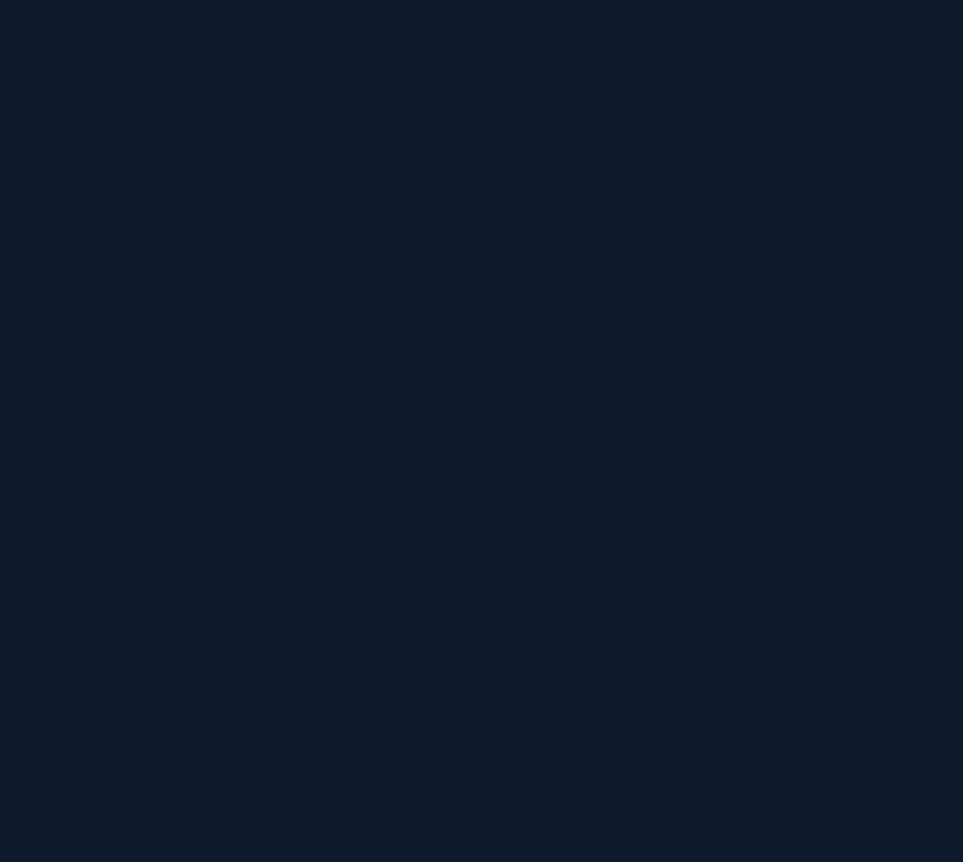
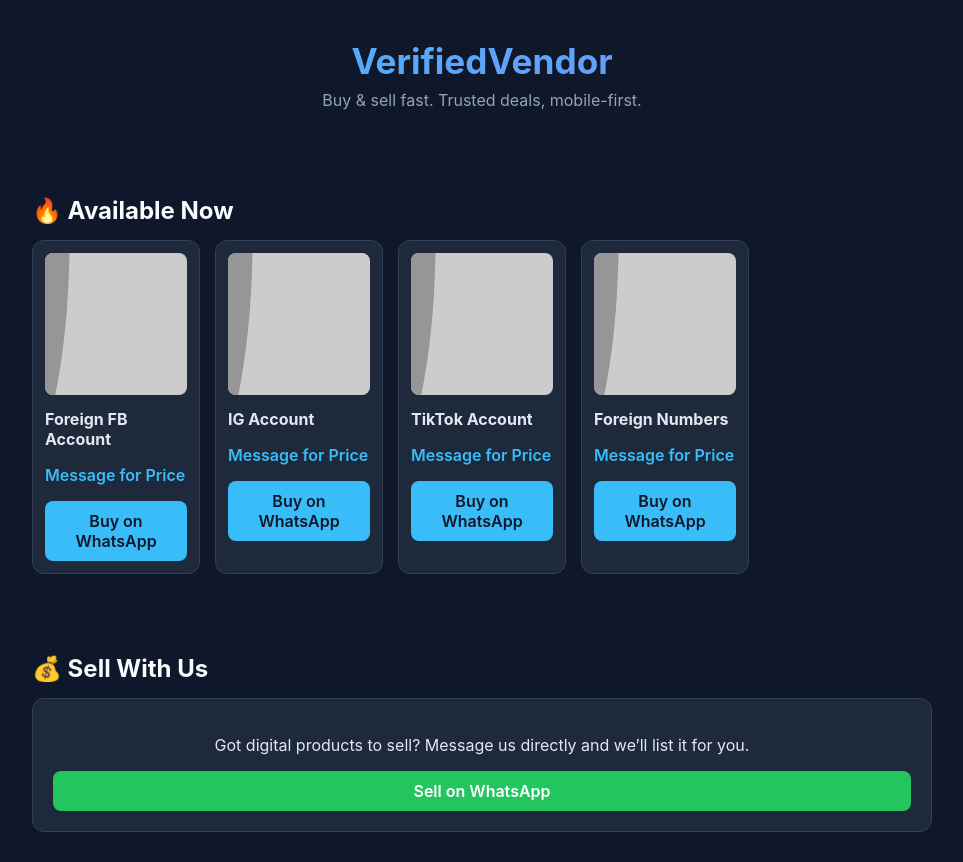
Before and after one commit to verifiedvendor/verifiedvendor.-github.-io, a plain HTML site: page index.html in a window 1280 px wide. Shown: the whole page, without its empty margins (158-1121 px from the left). Before the commit the page ends 800 px from the top, so only its background shows below. Drawn offline with Linux system fonts and the light colour scheme; placeholder pictures from the web are drawn by us.

Commit message:
Update index.html

```diff
--- a/index.html
+++ b/index.html
@@ -66,3 +66,74 @@
     text-align: center;
     background: #38bdf8;
     color: #0f172a;
+    padding: 10px;
+    border-radius: 8px;
+    text-decoration: none;
+    font-weight: 600;
+    margin-top: 10px;
+  }
+  .sell-box {
+    background: #1e293b;
+    border: 1px solid #334155;
+    border-radius: 12px;
+    padding: 20px;
+    text-align: center;
+  }
+  .sell-box .btn {
+    background: #22c55e;
+    color: #fff;
+  }
+</style>
+</head>
+<body>
+
+<header>
+  <h1>VerifiedVendor</h1>
+  <p class="tagline">Buy & sell fast. Trusted deals, mobile-first.</p>
+</header>
+
+<div class="section">
+  <h2>🔥 Available Now</h2>
+  <div class="grid">
+
+    <div class="card">
+      <img src="https://via.placeholder.com/300/1e293b/38bdf8?text=FB" alt="Facebook Account">
+      <h3>Foreign FB Account</h3>
+      <p class="price">Message for Price</p>
+      <a href="https://wa.me/2347040350584?text=Hi%20I%20want%20to%20buy%20Foreign%20FB%20Account" class="btn">Buy on WhatsApp</a>
+    </div>
+
+    <div class="card">
+      <img src="https://via.placeholder.com/300/1e293b/818cf8?text=IG" alt="Instagram Account">
+      <h3>IG Account</h3>
+      <p class="price">Message for Price</p>
+      <a href="https://wa.me/2347040350584?text=Hi%20I%20want%20to%20buy%20IG%20Account" class="btn">Buy on WhatsApp</a>
+    </div>
+
+    <div class="card">
+      <img src="https://via.placeholder.com/300/1e293b/ec4899?text=TT" alt="TikTok Account">
+      <h3>TikTok Account</h3>
+      <p class="price">Message for Price</p>
+      <a href="https://wa.me/2347040350584?text=Hi%20I%20want%20to%20buy%20TikTok%20Account" class="btn">Buy on WhatsApp</a>
+    </div>
+
+    <div class="card">
+      <img src="https://via.placeholder.com/300/1e293b/22c55e?text=SIM" alt="Foreign Number">
+      <h3>Foreign Numbers</h3>
+      <p class="price">Message for Price</p>
+      <a href="https://wa.me/2347040350584?text=Hi%20I%20want%20to%20buy%20Foreign%20Number" class="btn">Buy on WhatsApp</a>
+    </div>
+
+  </div>
+</div>
+
+<div class="section">
+  <h2>💰 Sell With Us</h2>
+  <div class="sell-box">
+    <p>Got digital products to sell? Message us directly and we’ll list it for you.</p>
+    <a href="https://wa.me/2347040350584?text=Hi%20I%20want%20to%20sell%20something" class="btn">Sell on WhatsApp</a>
+  </div>
+</div>
+
+</body>
+</html>
```
